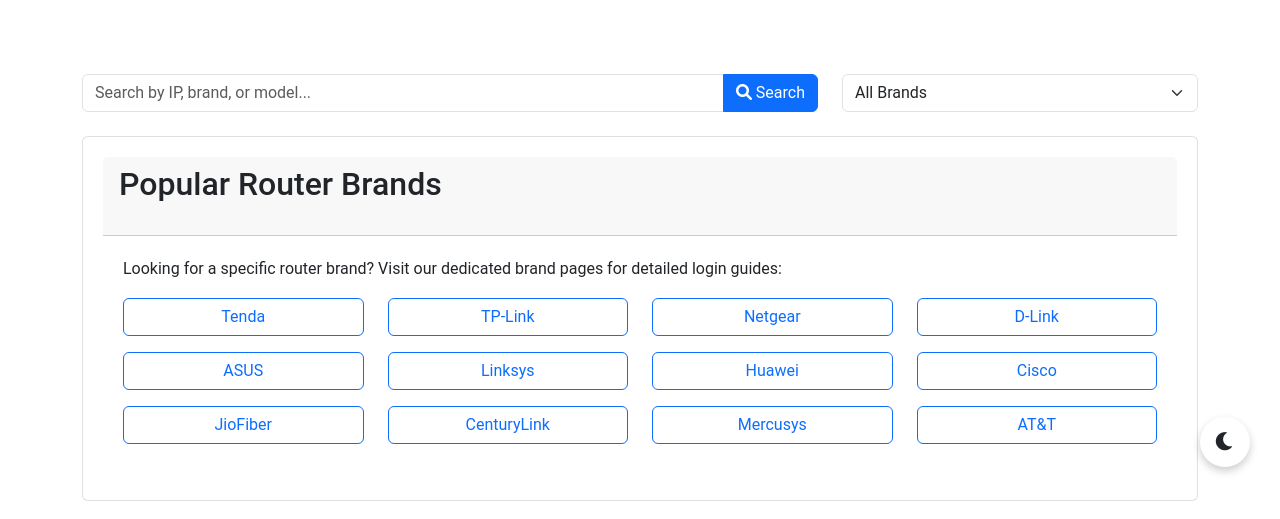
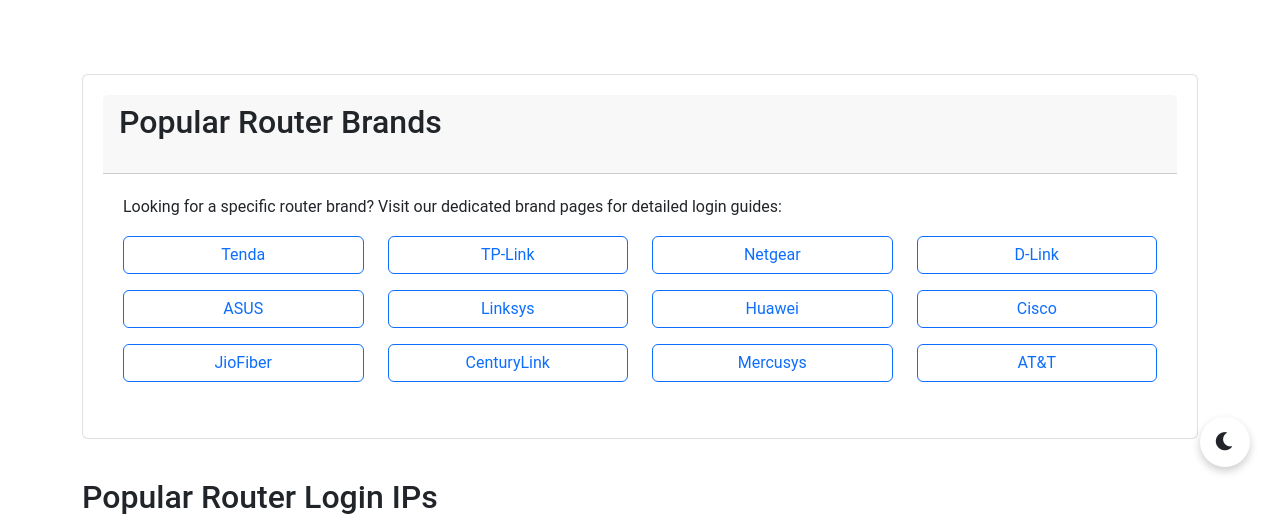
Before and after one commit to 19216811-admin/router-brands.html, a plain HTML site: page index.html in a window 1280 px wide. Shown: the part 303-822 px from the top of the page. Drawn offline with nearby package versions, Linux system fonts and the light colour scheme; no server answers.

Commit message:
index.html

```diff
--- a/index.html
+++ b/index.html
@@ -185,20 +185,6 @@
     </section>
 
     <main id="main-content" class="container my-5">
-        <!-- Search and Filter Section -->
-        <div class="row mb-4">
-            <div class="col-md-8">
-                <div class="input-group">
-                    <input type="text" class="form-control" id="router-search"
-                        placeholder="Search by IP, brand, or model...">
-                    <button class="btn btn-primary" type="button">
-                        <i class="fas fa-search"></i> Search
-                    </button>
-                </div>
-            </div>
-            <div class="col-md-4">
-                <select class="form-select" id="brand-filter">
-                    <option value="">All Brands</option>
                     <!-- This will be populated via JavaScript -->
                 </select>
             </div>
```
